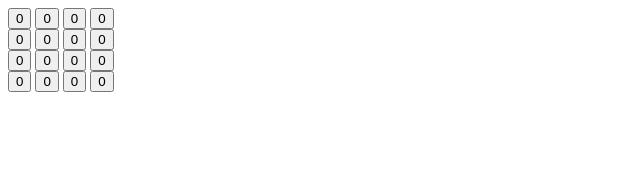
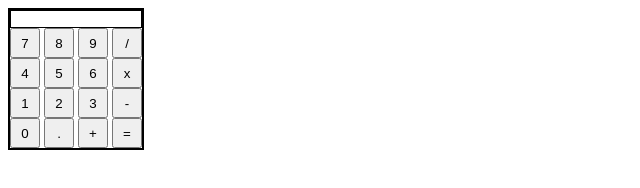
Before and after one commit to PepaHrebec/calculator, a plain HTML site: page index.html in a window 1280 px wide. Shown: the whole page, without its empty margins (0-640 px from the left). Drawn offline with Linux system fonts and the light colour scheme.

Commit message:
Add prototype CSS

```diff
--- a/index.html
+++ b/index.html
@@ -10,28 +10,28 @@
         <div id="calc">
             <div id="result"></div>
             <div class="row">
-                <button>0</button>
-                <button>0</button>
-                <button>0</button>
-                <button>0</button>
+                <button>7</button>
+                <button>8</button>
+                <button>9</button>
+                <button>/</button>
+            </div>
+            <div class="row">
+                <button>4</button>
+                <button>5</button>
+                <button>6</button>
+                <button>x</button>
+            </div>
+            <div class="row">
+                <button>1</button>
+                <button>2</button>
+                <button>3</button>
+                <button>-</button>
             </div>
             <div class="row">
                 <button>0</button>
-                <button>0</button>
-                <button>0</button>
-                <button>0</button>
-            </div>
-            <div class="row">
-                <button>0</button>
-                <button>0</button>
-                <button>0</button>
-                <button>0</button>
-            </div>
-            <div class="row">
-                <button>0</button>
-                <button>0</button>
-                <button>0</button>
-                <button>0</button>
+                <button>.</button>
+                <button>+</button>
+                <button>=</button>
             </div>
         </div>
     </body>
--- a/styles.css
+++ b/styles.css
@@ -0,0 +1,20 @@
+body {
+    box-sizing: border-box;
+}
+
+#calc {
+    width: fit-content;
+    height: auto;
+    border: solid 2px black;
+}
+
+#result {
+    border: solid 1px black;
+    width: auto;
+    height: 1em;
+}
+
+button {
+    width: 30px;
+    aspect-ratio: 1;
+}
```
